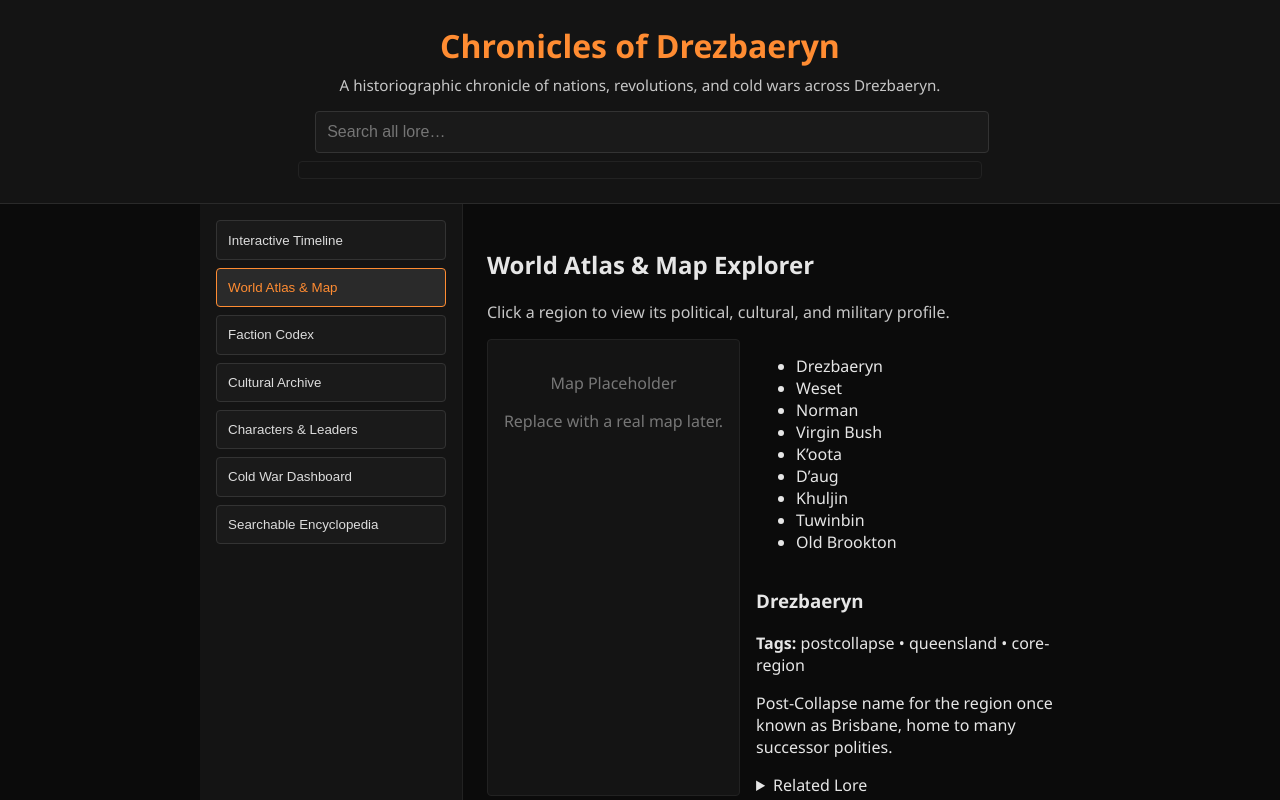
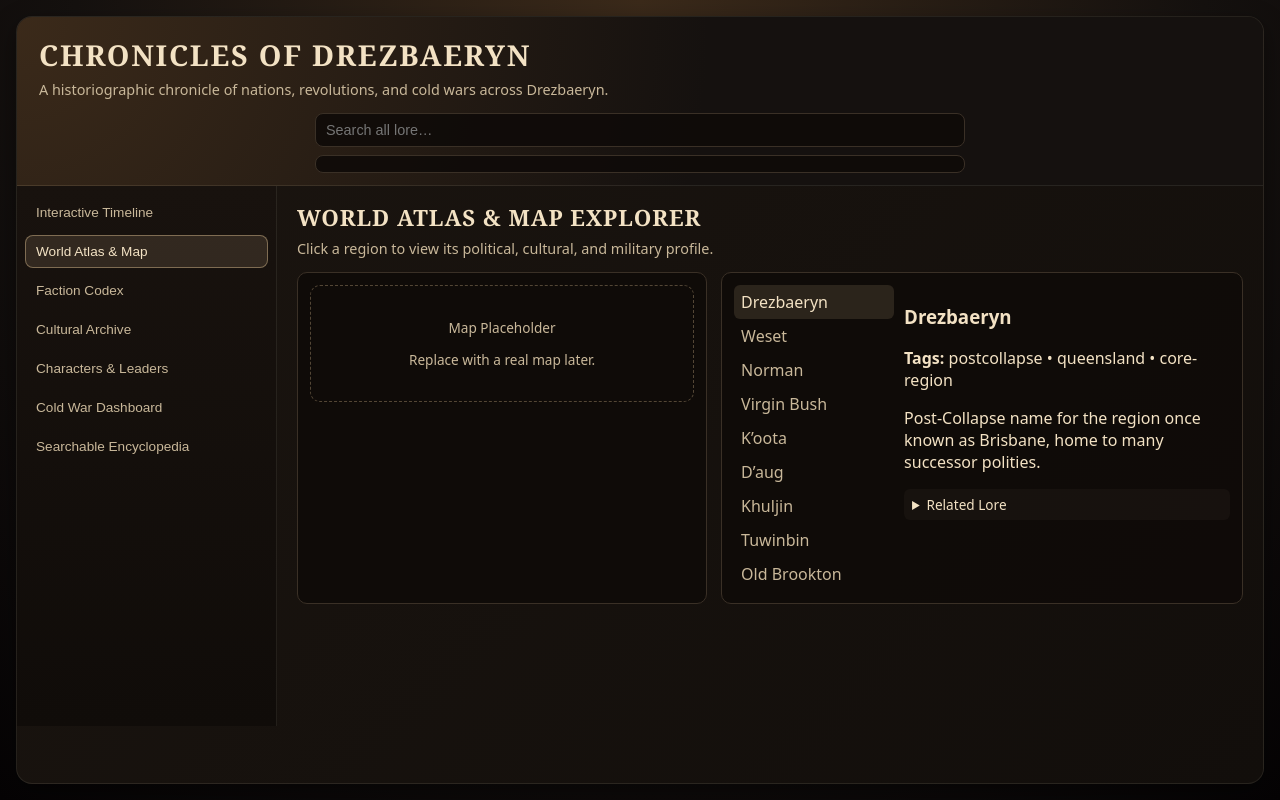
Before and after one commit to Kumibozu/test-test-test, a plain HTML site: page index.html in a window 1280 px wide. Both pictures are taken after a click on the button "World Atlas & Map". Drawn offline with Linux system fonts and the light colour scheme.

Commit message:
Update styles.css

```diff
--- a/styles.css
+++ b/styles.css
@@ -1,215 +1,416 @@
-/* ------------------------------
-   Base Layout
------------------------------- */
+/* -----------------------------------------
+   ROOT THEME — Parchment & Ink Aesthetic
+----------------------------------------- */
 
+:root {
+  --bg: #15110f;
+  --bg-alt: #1f1915;
+  --parchment: #f3e2c4;
+  --parchment-soft: #e3d1ae;
+  --ink: #2b2118;
+  --accent: #c28b3b;
+  --accent-soft: #e0b86a;
+  --danger: #b34747;
+  --text-muted: #c9b89a;
+  --border-soft: #3a3026;
+  --shadow-soft: 0 8px 24px rgba(0, 0, 0, 0.4);
+  --radius: 10px;
+  --transition-fast: 0.18s ease-out;
+  --font-main: system-ui, -apple-system, BlinkMacSystemFont, "Segoe UI", sans-serif;
+  --font-display: "Georgia", "Times New Roman", serif;
+}
+
+*,
+*::before,
+*::after {
+  box-sizing: border-box;
+}
+
+html,
 body {
   margin: 0;
   padding: 0;
-  background: #0b0b0b; /* deep charcoal */
-  color: #e6e6e6;
-  font-family: "Segoe UI", Tahoma, sans-serif;
+  height: 100%;
+  background: radial-gradient(circle at top, #3b2a1a 0, #15110f 55%, #050304 100%);
+  color: var(--parchment);
+  font-family: var(--font-main);
 }
 
+body {
+  display: flex;
+  justify-content: center;
+  align-items: stretch;
+}
+
+/* -----------------------------------------
+   APP SHELL — 1.5× Wider
+----------------------------------------- */
+
 .app-shell {
+  width: 100%;
+  max-width: 1800px; /* 1.5× wider than original 1200px */
+  margin: 16px;
+  background: linear-gradient(135deg, #1b1510, #120e0b);
+  border-radius: 16px;
+  border: 1px solid rgba(255, 245, 220, 0.08);
+  box-shadow: var(--shadow-soft);
   display: flex;
   flex-direction: column;
-  height: 100vh;
+  overflow: hidden;
 }
 
-/* Mid-width layout */
-.app-body {
-  display: flex;
-  flex: 1;
-  overflow: hidden;
-  max-width: 1500px;   /* between the two previous sizes */
-  margin: 0 auto;
-}
-
-/* ------------------------------
-   Header
------------------------------- */
+/* -----------------------------------------
+   HEADER
+----------------------------------------- */
 
 .app-header {
-  padding: 1.5rem;
-  background: #141414;
-  border-bottom: 1px solid #2a2a2a;
-  text-align: center;
+  padding: 18px 22px 12px;
+  border-bottom: 1px solid rgba(255, 245, 220, 0.08);
+  background: radial-gradient(circle at top left, #3b2a1a 0, #15110f 55%);
 }
 
 .app-header h1 {
   margin: 0;
-  font-size: 2rem;
-  color: #ff8c32; /* warm orange accent */
+  font-family: var(--font-display);
+  font-size: 1.8rem;
+  letter-spacing: 0.06em;
+  text-transform: uppercase;
 }
 
 .subtitle {
-  margin: 0.5rem 0 1rem;
-  color: #c7c7c7;
-  font-size: 0.95rem;
+  margin: 6px 0 0;
+  font-size: 0.9rem;
+  color: var(--text-muted);
 }
 
-/* ------------------------------
-   Global Search
------------------------------- */
+/* -----------------------------------------
+   GLOBAL SEARCH
+----------------------------------------- */
 
 .global-search-box {
-  margin: 1rem auto 0;
-  width: 75%;
+  margin: 14px auto 0;
+  width: 70%;
   max-width: 650px;
 }
 
 #global-search {
   width: 100%;
-  padding: 0.7rem;
-  font-size: 1rem;
-  border-radius: 4px;
-  border: 1px solid #333;
-  background: #1a1a1a;
-  color: #eee;
+  padding: 8px 10px;
+  border-radius: 8px;
+  border: 1px solid var(--border-soft);
+  background: rgba(15, 11, 8, 0.9);
+  color: var(--parchment);
+  font-size: 0.9rem;
 }
 
 #global-search:focus {
   outline: none;
-  border-color: #ff8c32; /* orange glow */
-  box-shadow: 0 0 6px #ff8c32;
+  border-color: rgba(242, 210, 160, 0.4);
+  box-shadow: 0 0 6px rgba(242, 210, 160, 0.3);
 }
 
 .global-results {
-  width: 75%;
+  width: 70%;
   max-width: 650px;
-  margin: 0.5rem auto 0;
+  margin: 8px auto 0;
   max-height: 240px;
   overflow-y: auto;
-  background: #141414;
-  border: 1px solid #222;
-  border-radius: 4px;
-  padding: 0.5rem 1rem;
+  background: rgba(15, 11, 8, 0.9);
+  border: 1px solid var(--border-soft);
+  border-radius: 8px;
+  padding: 8px 12px;
 }
 
 .search-result {
-  padding: 0.5rem 0;
-  border-bottom: 1px solid #222;
+  padding: 6px 0;
+  border-bottom: 1px solid var(--border-soft);
 }
 
 .search-result strong {
-  color: #ff8c32;
+  color: var(--accent-soft);
 }
 
-/* ------------------------------
-   Sidebar Navigation
------------------------------- */
+/* -----------------------------------------
+   LAYOUT
+----------------------------------------- */
+
+.app-body {
+  display: grid;
+  grid-template-columns: 260px 1fr;
+  min-height: 540px;
+  max-height: calc(100vh - 80px);
+}
+
+/* -----------------------------------------
+   SIDEBAR
+----------------------------------------- */
 
 .sidebar {
-  width: 230px;
-  background: #141414;
-  border-right: 1px solid #222;
-  padding: 1rem;
-  overflow-y: auto;
+  background: linear-gradient(180deg, #18120e, #100c09);
+  border-right: 1px solid rgba(255, 245, 220, 0.08);
+  padding: 10px 8px;
+  display: flex;
+  flex-direction: column;
+  gap: 6px;
 }
 
 .nav-btn {
   width: 100%;
-  padding: 0.7rem;
-  margin-bottom: 0.5rem;
-  background: #1a1a1a;
-  border: 1px solid #333;
-  color: #ddd;
+  text-align: left;
+  padding: 8px 10px;
+  border-radius: 8px;
+  border: 1px solid transparent;
+  background: transparent;
+  color: var(--text-muted);
+  font-size: 0.85rem;
   cursor: pointer;
-  border-radius: 4px;
-  text-align: left;
-  transition: 0.2s;
+  transition: var(--transition-fast);
 }
 
 .nav-btn:hover {
-  background: #222;
-  border-color: #ff8c32;
+  background: rgba(242, 210, 160, 0.06);
+  color: var(--parchment);
+  border-color: rgba(242, 210, 160, 0.18);
+  transform: translateX(1px);
 }
 
 .nav-btn.active {
-  background: #2a2a2a;
-  border-color: #ff8c32;
-  color: #ff8c32;
+  background: rgba(242, 210, 160, 0.12);
+  color: var(--parchment);
+  border-color: rgba(242, 210, 160, 0.4);
 }
 
-/* ------------------------------
-   Content Panels
------------------------------- */
+/* -----------------------------------------
+   CONTENT PANELS
+----------------------------------------- */
 
 .content {
-  flex: 1;
-  padding: 1.5rem;
+  padding: 16px 20px;
   overflow-y: auto;
 }
 
 .panel {
   display: none;
+  animation: fadeIn 0.2s ease-out;
 }
 
 .panel.active {
   display: block;
 }
 
-.panel-intro {
-  color: #c7c7c7;
-  margin-bottom: 1rem;
+.panel h2 {
+  margin: 0 0 6px;
+  font-family: var(--font-display);
+  font-size: 1.4rem;
+  letter-spacing: 0.04em;
+  text-transform: uppercase;
 }
 
-/* ------------------------------
-   Timeline
------------------------------- */
+.panel-intro {
+  margin: 0 0 14px;
+  font-size: 0.9rem;
+  color: var(--text-muted);
+}
+
+/* -----------------------------------------
+   TIMELINE (Era Grouping)
+----------------------------------------- */
 
 .timeline-era {
-  margin-bottom: 1.5rem;
-  padding: 1rem;
-  background: #141414;
-  border: 1px solid #222;
-  border-radius: 4px;
+  background: rgba(15, 11, 8, 0.9);
+  border-radius: var(--radius);
+  border: 1px solid var(--border-soft);
+  padding: 12px 14px;
+  margin-bottom: 12px;
 }
 
 .timeline-era h2 {
-  margin-top: 0;
-  color: #ff8c32;
+  margin: 0 0 6px;
+  font-size: 1.1rem;
+  color: var(--accent-soft);
 }
 
-.timeline-era details {
-  margin: 0.4rem 0;
-  padding: 0.6rem;
-  background: #1a1a1a;
-  border-radius: 4px;
-  border: 1px solid #222;
+details {
+  margin: 6px 0;
+  background: rgba(243, 226, 196, 0.03);
+  border-radius: 6px;
+  padding: 6px 8px;
 }
 
-.entry-tags {
-  color: #ffb067; /* soft orange */
+details summary {
+  cursor: pointer;
+  font-size: 0.85rem;
+  color: var(--parchment);
+}
+
+details p {
+  margin: 4px 0;
+  font-size: 0.85rem;
+  color: var(--text-muted);
+}
+
+/* -----------------------------------------
+   ATLAS
+----------------------------------------- */
+
+.atlas-layout {
+  display: grid;
+  grid-template-columns: minmax(0, 1.1fr) minmax(0, 1.4fr);
+  gap: 14px;
+}
+
+.atlas-map,
+.atlas-regions {
+  background: rgba(15, 11, 8, 0.9);
+  border-radius: var(--radius);
+  border: 1px solid var(--border-soft);
+  padding: 12px;
+}
+
+.map-placeholder {
+  border: 1px dashed rgba(242, 210, 160, 0.3);
+  border-radius: 10px;
+  padding: 18px 12px;
+  text-align: center;
+  color: var(--text-muted);
   font-size: 0.85rem;
 }
 
-/* ------------------------------
-   Atlas Layout
------------------------------- */
-
-.atlas-layout {
-  display: flex;
-  gap: 1rem;
+.atlas-regions {
+  display: grid;
+  grid-template-columns: 160px 1fr;
+  gap: 10px;
 }
 
-.atlas-map {
-  flex: 1;
-  background: #141414;
-  border: 1px solid #222;
-  border-radius: 4px;
-  padding: 1rem;
+.region-list {
+  list-style: none;
+  margin: 0;
+  padding: 0;
 }
 
-.map-placeholder {
-  text-align: center;
-  color: #777;
+.region-item {
+  padding: 6px 7px;
+  border-radius: 6px;
+  cursor: pointer;
+  color: var(--text-muted);
+  transition: var(--transition-fast);
 }
 
-.atlas-regions {
-  width: 300px;
-  display: flex;
-  flex-direction: column;
+.region-item:hover {
+  background: rgba(242, 210, 160, 0.06);
+  color: var(--parchment);
 }
 
-.region
+.region-item.active {
+  background: rgba(242, 210, 160, 0.12);
+  color: var(--parchment);
+}
+
+/* -----------------------------------------
+   CARDS (Factions, Culture, Characters)
+----------------------------------------- */
+
+.cards-grid {
+  display: grid;
+  grid-template-columns: repeat(auto-fit, minmax(230px, 1fr));
+  gap: 12px;
+}
+
+.card {
+  background: rgba(15, 11, 8, 0.9);
+  border-radius: var(--radius);
+  border: 1px solid var(--border-soft);
+  padding: 12px;
+  font-size: 0.85rem;
+}
+
+.card h3 {
+  margin: 0 0 4px;
+  font-size: 1rem;
+  color: var(--accent-soft);
+}
+
+.card .tagline {
+  margin: 0 0 6px;
+  font-size: 0.8rem;
+  color: var(--text-muted);
+  font-style: italic;
+}
+
+/* -----------------------------------------
+   ENCYCLOPEDIA
+----------------------------------------- */
+
+#encyclopedia-search {
+  width: 100%;
+  padding: 7px 9px;
+  border-radius: 8px;
+  border: 1px solid var(--border-soft);
+  background: rgba(15, 11, 8, 0.9);
+  color: var(--parchment);
+  font-size: 0.85rem;
+}
+
+.encyclopedia-results {
+  display: grid;
+  gap: 10px;
+}
+
+.encyclopedia-entry {
+  background: rgba(15, 11, 8, 0.9);
+  border-radius: var(--radius);
+  border: 1px solid var(--border-soft);
+  padding: 10px;
+}
+
+.encyclopedia-entry h3 {
+  margin: 0 0 4px;
+  font-size: 1rem;
+  color: var(--accent-soft);
+}
+
+.encyclopedia-entry .entry-tags {
+  margin: 0 0 4px;
+  font-size: 0.75rem;
+  color: var(--text-muted);
+}
+
+/* -----------------------------------------
+   ANIMATIONS
+----------------------------------------- */
+
+@keyframes fadeIn {
+  from {
+    opacity: 0;
+    transform: translateY(4px);
+  }
+  to {
+    opacity: 1;
+    transform: translateY(0);
+  }
+}
+
+/* -----------------------------------------
+   RESPONSIVE
+----------------------------------------- */
+
+@media (max-width: 900px) {
+  .app-body {
+    grid-template-columns: 1fr;
+  }
+
+  .sidebar {
+    flex-direction: row;
+    overflow-x: auto;
+  }
+}
+
+@media (max-width: 600px) {
+  .atlas-layout {
+    grid-template-columns: 1fr;
+  }
+
+  .atlas-regions {
+    grid-template-columns: 1fr;
+  }
+}
```
